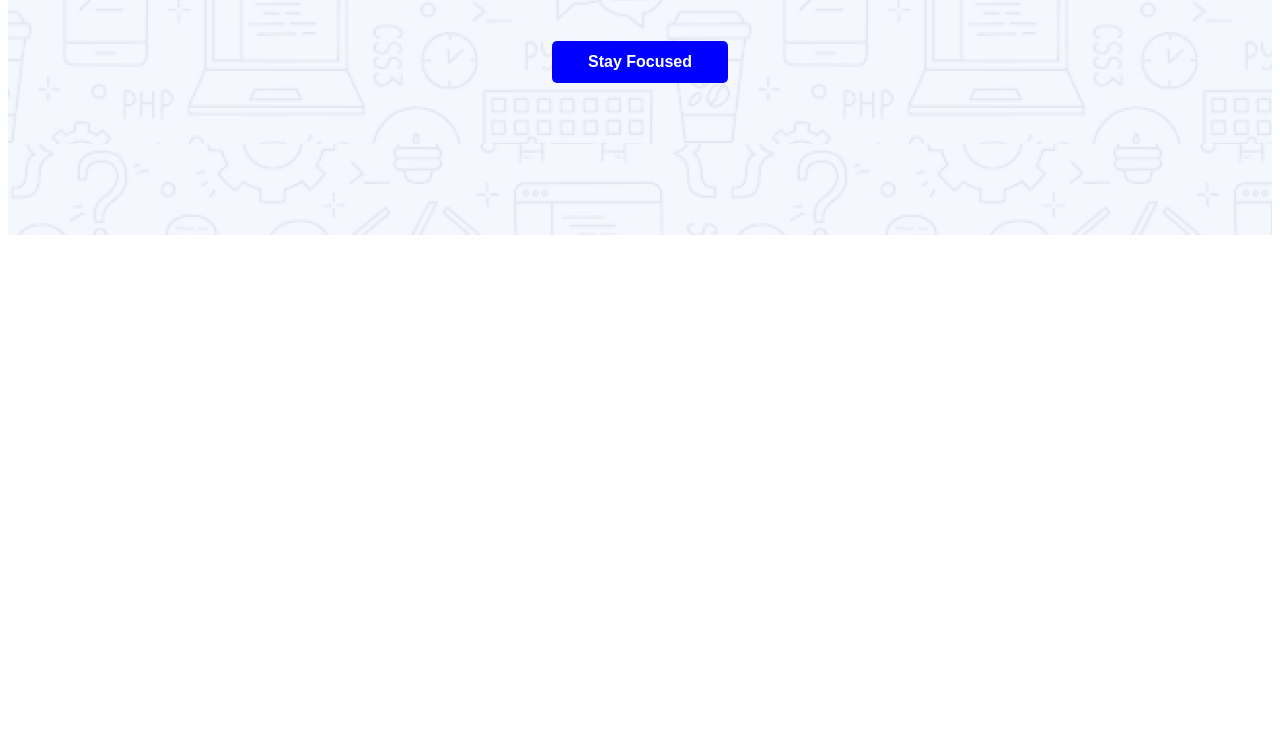
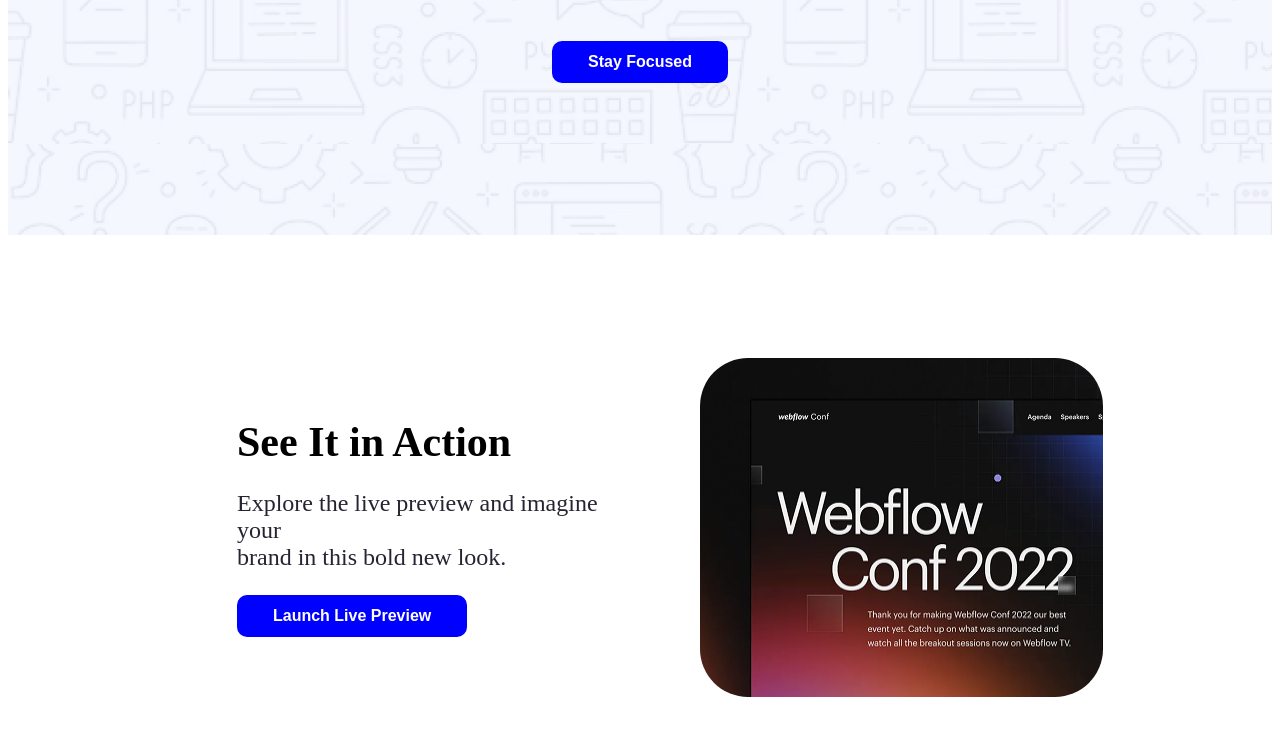
Before and after one commit to nomankhan323/Net-Box, a plain HTML site: page index.html in a window 1280 px wide. Shown: the part 516-1252 px from the top of the page. Before the commit the page ends 800 px from the top, so only its background shows below. Drawn offline with Linux system fonts and the light colour scheme.

Commit message:
action section added

```diff
--- a/index.html
+++ b/index.html
@@ -30,6 +30,14 @@
     </header>
 
     <main>
+        <section class="main-action">
+            <div class="action-text">
+                <h3 class="action-heading">See It in Action</h3>
+                <p class="action-pr">Explore the live preview and imagine your <br> brand in this bold new look.</p>
+                <button class="action-btn">Launch Live Preview</button>
+            </div>
+            <img class="action-img" src="wc-mini.png" alt="">
+        </section>
 
     </main>
 
--- a/style.css/as.css
+++ b/style.css/as.css
@@ -27,7 +27,7 @@
     color: white;
     border: none;
     padding: 12px 36px;
-    border-radius: 5px;
+    border-radius: 10px;
 
 }
 
@@ -52,7 +52,7 @@
     color: white;
     border: none;
     padding: 12px 36px;
-    border-radius: 5px;
+    border-radius: 10px;
     align-items: center;
     margin-bottom: 152px;
 }
@@ -62,3 +62,41 @@
     justify-content: center;
     align-items: center;
 }
+
+/* section style */
+
+.action-text {
+    margin: 60px;
+}
+
+.action-heading {
+    font-weight: bold;
+    font-size: 42px;
+    margin: 0%;
+}
+
+.action-pr {
+    font-weight: 400px;
+    font-size: 24px;
+    color: #252432;
+}
+
+.action-btn {
+    background-color: blue;
+    font-weight: bold;
+    font-size: 16px;
+    color: white;
+    border: none;
+    padding: 12px 36px;
+    border-radius: 10px;
+}
+
+.main-action {
+    display: flex;
+    justify-content: space-between;
+    margin: 123px 169px;
+}
+
+.action-img {
+    border-radius: 48px;
+}
```
Also changed, not shown: wc-mini.png (added).
